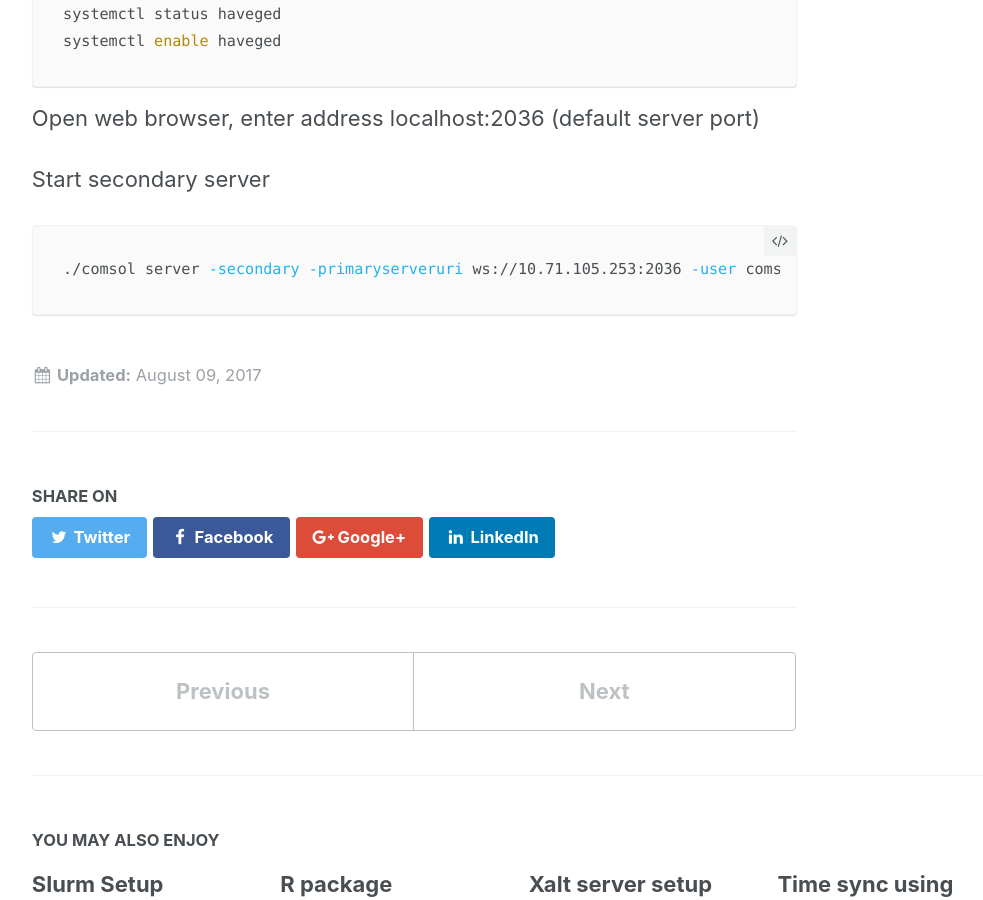
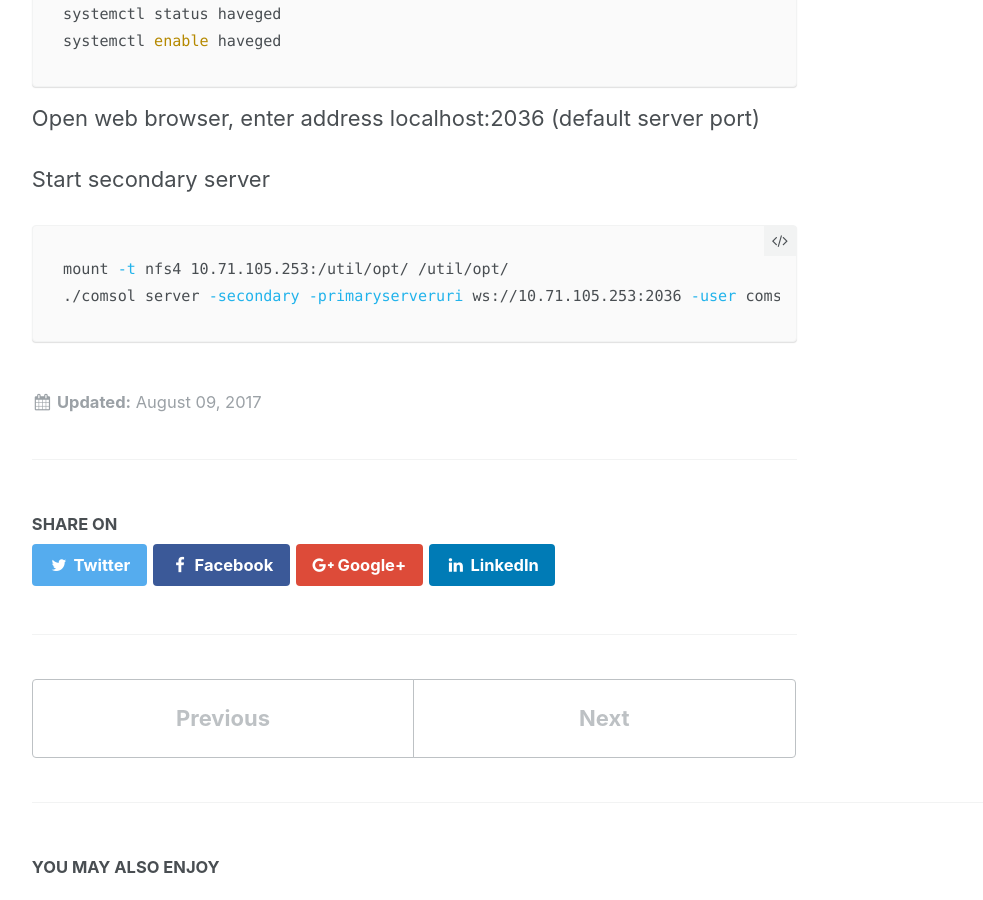
Before and after one commit to JingchaoZhang/JingchaoZhang.github.io, a Jekyll site: the page built from _posts/2017-08-09-COMSOL V5.3 Linux Server.md, in a window 1280 px wide and 900 px high, scrolled down 811 px. Shown: the whole window, without its empty margins (252-1235 px from the left). Built offline with Jekyll 4.4.1, drawn with Linux system fonts in a browser that asks for light colours.

Commit message:
Update 2017-08-09-COMSOL V5.3 Linux Server.md

````diff
--- a/_posts/2017-08-09-COMSOL V5.3 Linux Server.md
+++ b/_posts/2017-08-09-COMSOL V5.3 Linux Server.md
@@ -30,5 +30,6 @@ Open web browser, enter address localhost:2036 (default server port)
 
 Start secondary server
 ```bash
+mount -t nfs4 10.71.105.253:/util/opt/ /util/opt/
 ./comsol server -secondary -primaryserveruri ws://10.71.105.253:2036 -user comsoladmin -serviceport 2036
 ```
````
